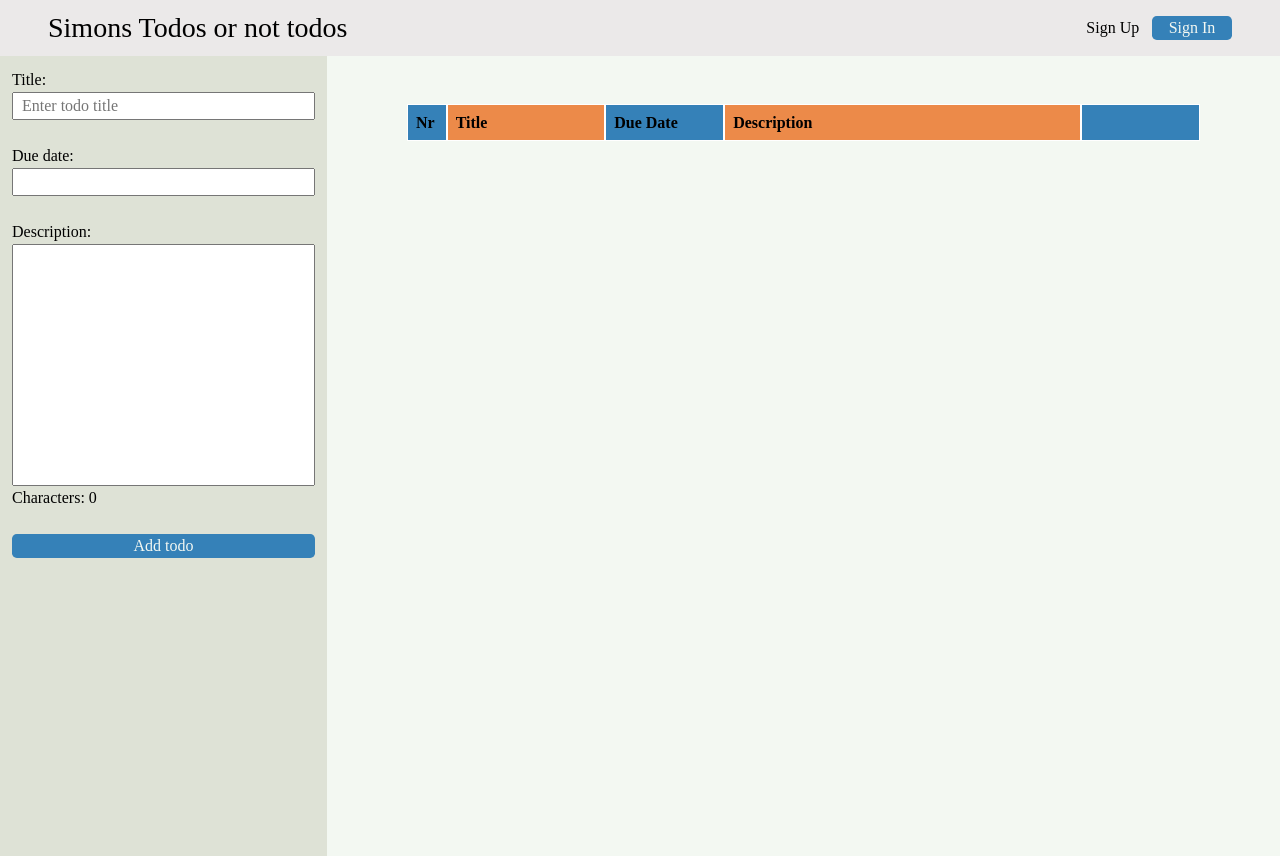
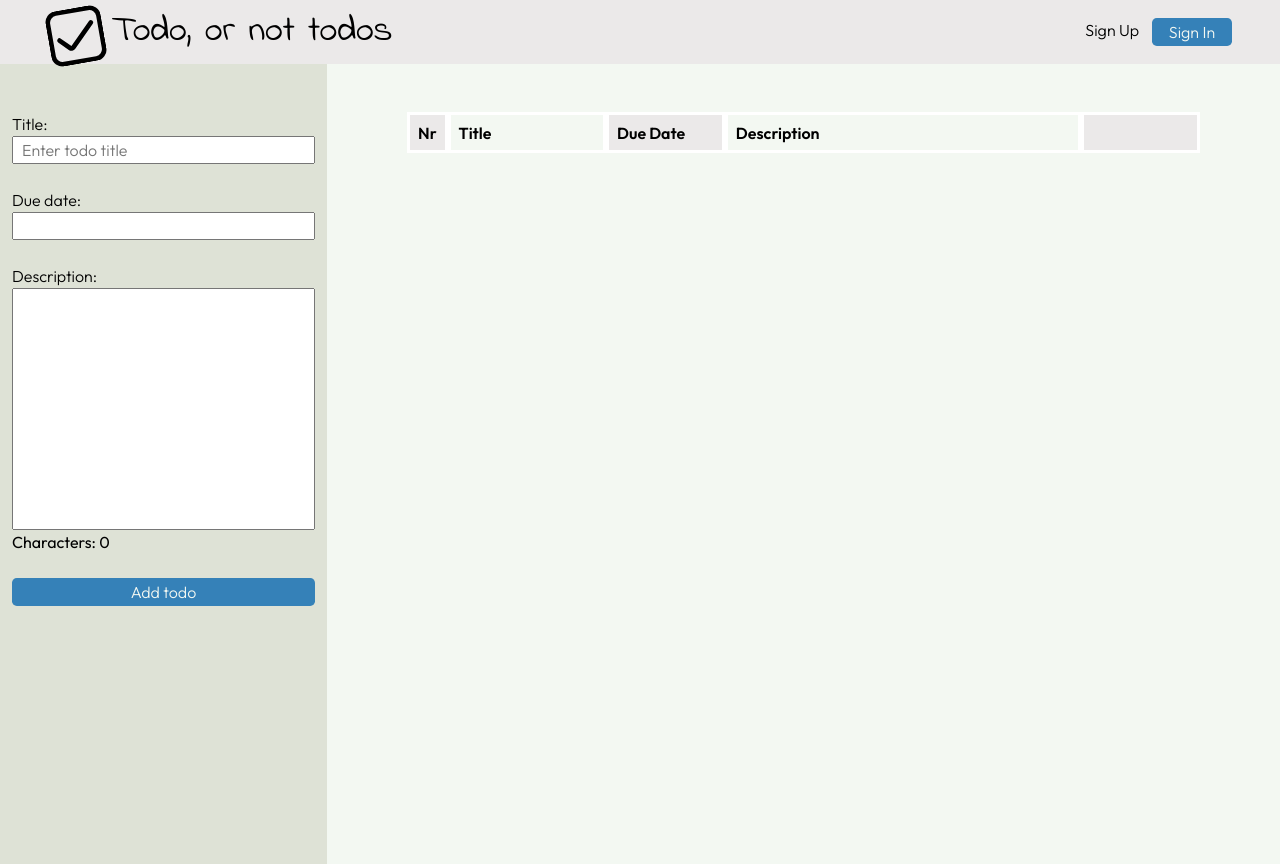
Before and after one commit to SimonADW/240226-project-todo-with-database, a website built with webpack: page dist/index.html in a window 1280 px wide. Built offline with nearby package versions, Linux system fonts and the light colour scheme.

Commit message:
Style header and list, add icon and fonts

```diff
--- a/src/styles/style.css
+++ b/src/styles/style.css
@@ -1,7 +1,12 @@
+@import url('https://fonts.googleapis.com/css2?family=Indie+Flower&family=Outfit:wght@200;300;400;500;600;700&display=swap');
 
 body {
 	width: 100%;
 	height: 100vh;
+	font-family: "Outfit", sans-serif;
+	font-optical-sizing: auto;
+	font-weight: 300;
+	font-style: normal;
 }
 
 main {
@@ -11,6 +16,7 @@ main {
 }
 
 button {
+	height: 1.75rem;
 	color: var(--color-primary);
 	border-radius: .30rem;
 	background: var(--color-button);
@@ -25,16 +31,43 @@ button:active {
 	background: var(--color-active);
 }
 
+a:hover {
+	color: var(--color-button);
+}
+
+a:active {
+	color: var(--color-active);
+}
 
 /* HEADER */
 
 .main-header {
-	height: 3.5rem;
+	height: 4rem;
 	display: flex;
 	justify-content: space-between;
 	align-items: center;
 	padding: 0 3rem;
 	background: var(--color-secondary);
+}
+
+.header__logo-section{
+	gap: 1rem;
+}
+
+.header__logo-section h1 {
+	font-family: "Indie Flower", cursive;
+	font-weight: 400;
+	font-style: normal;
+	font-size: 36px;
+	margin-left: 4rem;
+}
+
+.header-logo {
+	position: absolute;
+	top: .5rem;
+	width: 3.5rem;
+	transform: rotate(-10deg);
+	z-index: 2;
 }
 
 .header__sign-section {
@@ -53,7 +86,7 @@ h1 {
 /* SIGNUP FORM */
 .signup-section, .sign-in-section {
 	width: 100%;
-	height: calc(100vh - 3.5rem);
+	height: calc(100vh - 4rem);
 	position: absolute;
 	display: none;
 	justify-content: center;
@@ -82,7 +115,7 @@ h1 {
 
 .add-todo-section {
 	height: 100%;
-	padding: .75rem;
+	padding: 3rem .75rem;
 	flex-basis: 25%;
 	background: var(--color-tercary);
 }
@@ -121,30 +154,30 @@ h1 {
 .display-todos__header span {
 	padding: .35rem .50rem;
 	font-weight: 600;
-	border: 1px solid white;
+	border: 3px solid white;
 }
 
 .nr-span {
 	flex-basis: 5%;
-	background: var(--color-button);
+	background: var(--color-secondary);
 }
 
 .title-span {
 	flex-basis: 20%;
-	background: var(--color-active);
+	background: var(--color-primary);
 }
 
 .date-span {
 	flex-basis: 15%;
-	background: var(--color-button);
+	background: var(--color-secondary);
 }
 
 .description-span {
 	flex-basis: 45%;
-	background: var(--color-active);
+	background: var(--color-primary);
 }
 
 .delete-button-span {
 	flex-basis: 15%;
-	background: var(--color-button);
+	background: var(--color-secondary);
 }
```
Also changed, not shown: dist/index.html, src/assets/checkbox.svg (added).
